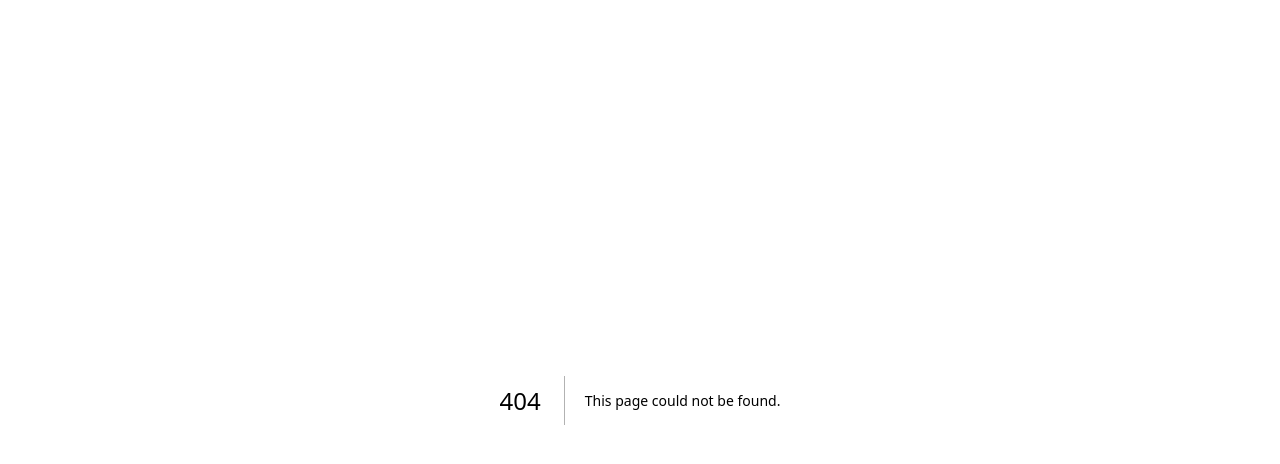
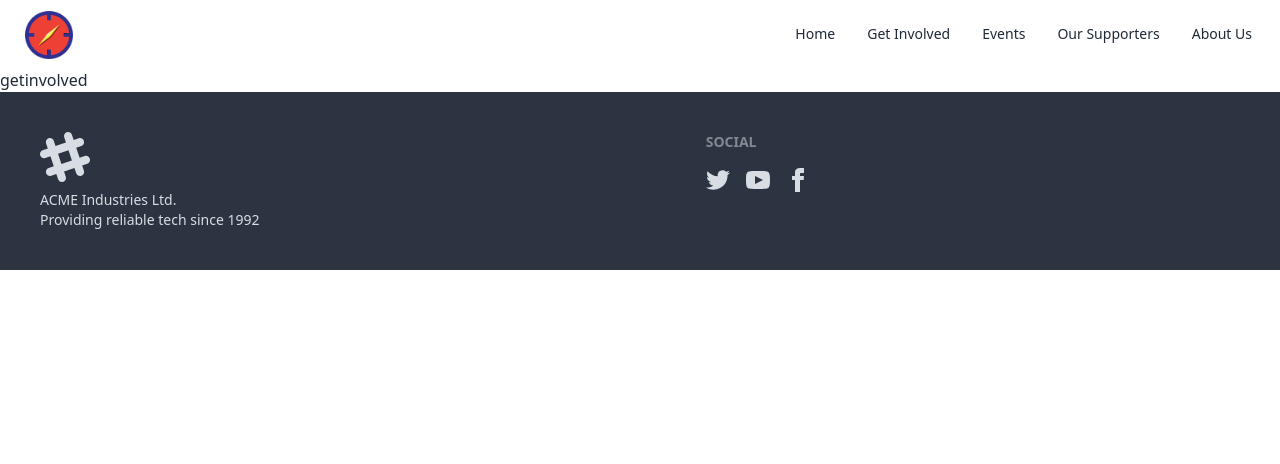
Before and after one commit to aseanbya/ABYAWebsite, a Next.js app: page /getInvolved in a window 1280 px wide. Before the commit this address had no page. Shown: the top 464 px of the page. Built offline with nearby package versions, Linux system fonts and the light colour scheme.

Commit message:
feat: implement getInvolved base page

```diff
--- a/src/components/common/Navbar.tsx
+++ b/src/components/common/Navbar.tsx
@@ -21,7 +21,7 @@ export default function Navbar() {
                         </a>
                     </li>
                     <li>
-                        <a href="getinvolved">
+                        <a href="getInvolved">
                             Get Involved
                         </a>
                     </li>
@@ -31,12 +31,12 @@ export default function Navbar() {
                         </a>
                     </li>
                     <li>
-                        <a href="oursupporters">
+                        <a href="ourSupporters">
                             Our Supporters
                         </a>
                     </li>
                     <li>
-                        <a href="aboutus">
+                        <a href="aboutUs">
                             About Us
                         </a>
                     </li>
--- /dev/null
+++ b/src/pages/getInvolved.tsx
@@ -0,0 +1,10 @@
+import PageLayout from "~/components/common/PageLayout";
+
+
+export default function Home() {
+    return (
+        <PageLayout>
+            getinvolved
+        </PageLayout>
+    );
+}
```
